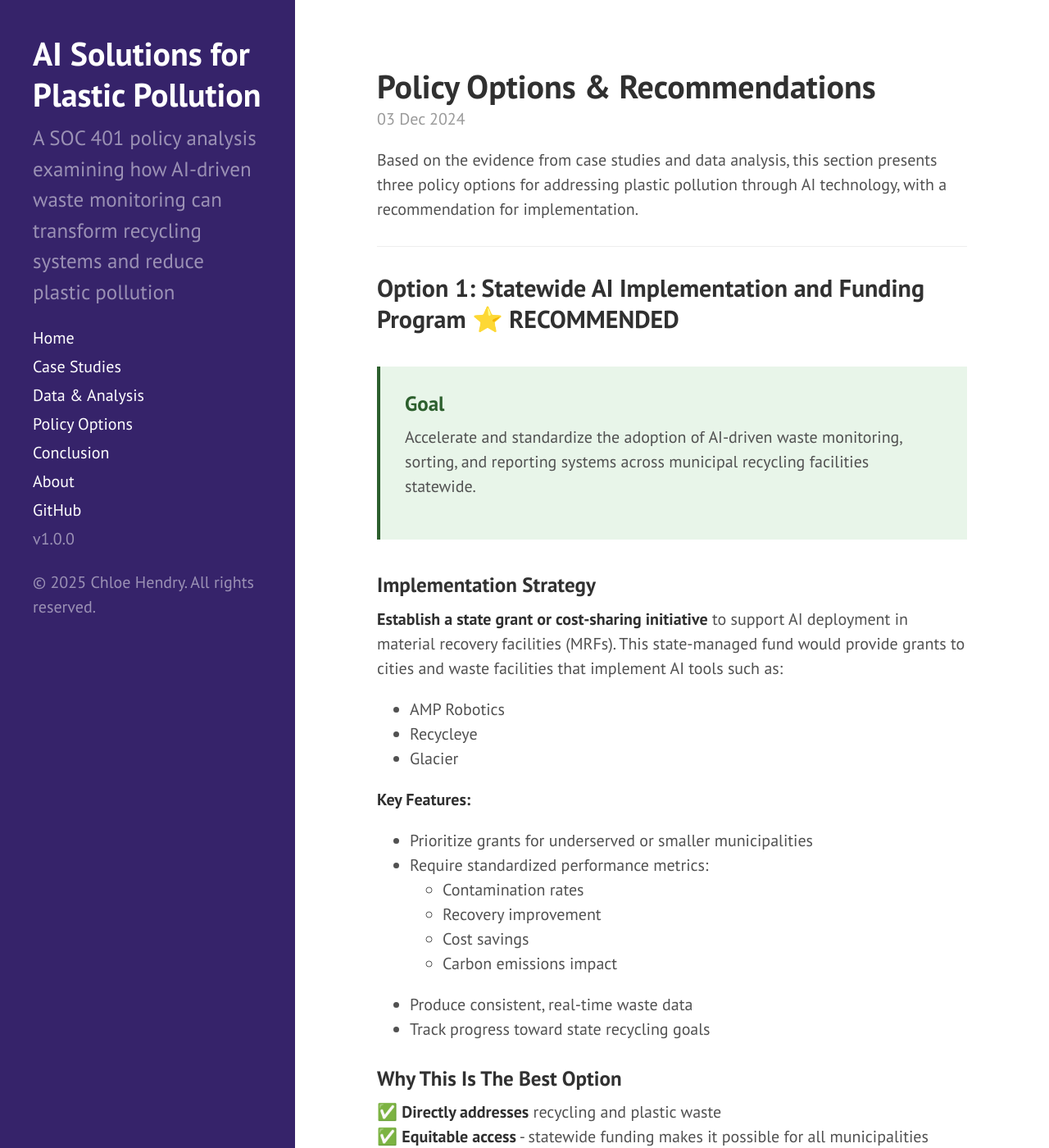
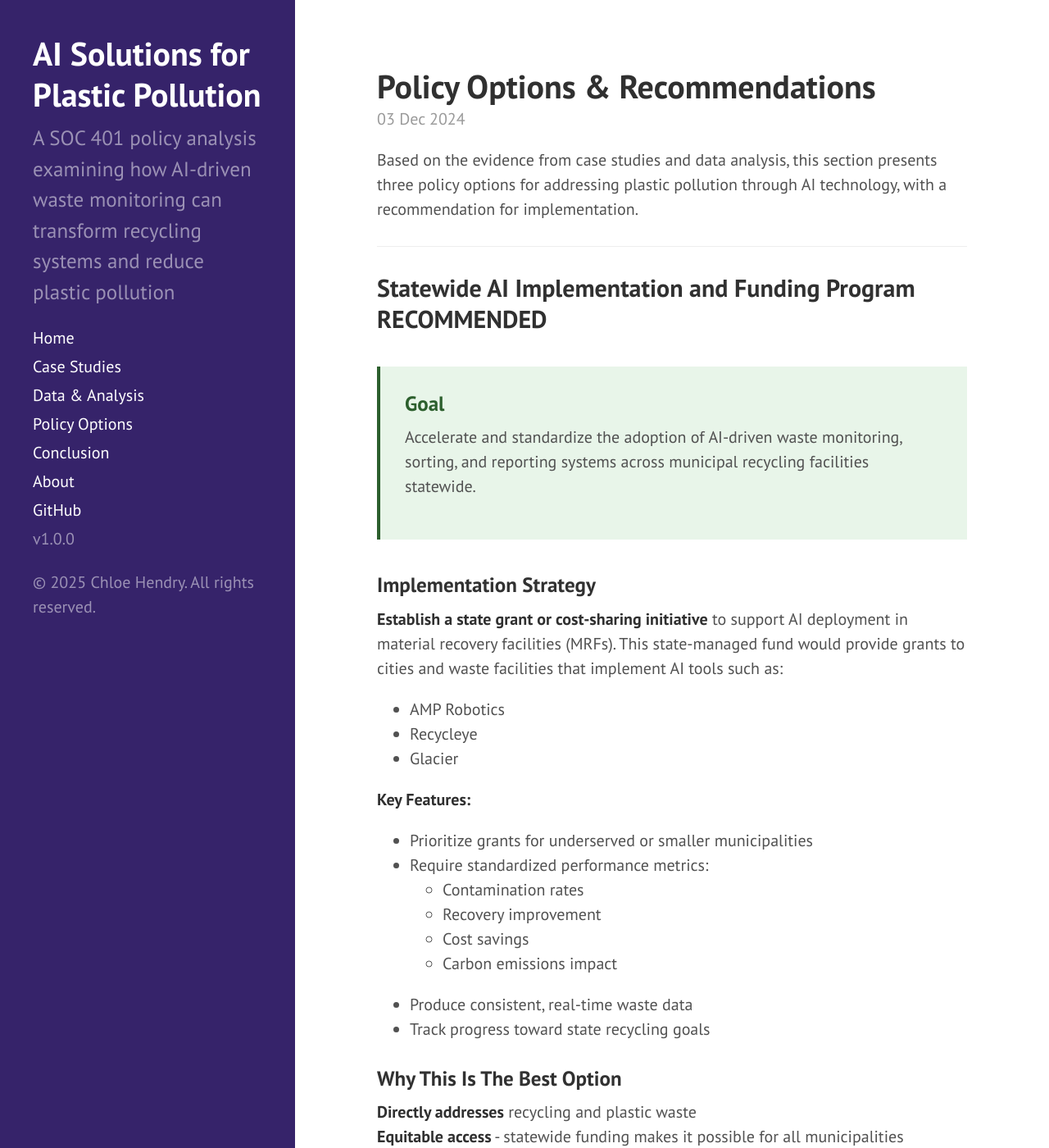
Before and after one commit to chendry6-blip/SOC401Website, a Jekyll site: the page built from _posts/2024-12-03-policy.md, in a window 1280 px wide and 1400 px high. Shown: the whole window at 82% size. Built offline with Jekyll 4.4.1, drawn with Linux system fonts in a browser that asks for light colours; some of the changed text lies outside the part shown.

Commit message:
Update 2024-12-03-policy.md

```diff
--- a/_posts/2024-12-03-policy.md
+++ b/_posts/2024-12-03-policy.md
@@ -8,7 +8,7 @@ Based on the evidence from case studies and data analysis, this section presents
 
 ---
 
-## Option 1: Statewide AI Implementation and Funding Program ⭐ **RECOMMENDED**
+## Statewide AI Implementation and Funding Program **RECOMMENDED**
 
 <div style="background: #e8f5e9; padding: 1.5rem; border-left: 4px solid #2c5f2d; margin: 2rem 0;">
   <h3 style="margin-top: 0; color: #2c5f2d;">Goal</h3>
@@ -34,15 +34,15 @@ Based on the evidence from case studies and data analysis, this section presents
 
 ### Why This Is The Best Option
 
-✅ **Directly addresses** recycling and plastic waste
-✅ **Equitable access** - statewide funding makes it possible for all municipalities
-✅ **Data foundation** for progress tracking and future policy refinement
-✅ **Proven technology** with measurable results from case studies
-✅ **Scalable** approach that can expand as technology improves
+ **Directly addresses** recycling and plastic waste
+ **Equitable access** - statewide funding makes it possible for all municipalities
+ **Data foundation** for progress tracking and future policy refinement
+ **Proven technology** with measurable results from case studies
+ **Scalable** approach that can expand as technology improves
 
 ---
 
-## Option 2: Standardize Waste Data and Reporting Requirements
+## Standardize Waste Data and Reporting Requirements
 
 <div style="background: #e3f2fd; padding: 1.5rem; border-left: 4px solid #1976d2; margin: 2rem 0;">
   <h3 style="margin-top: 0; color: #1976d2;">Goal</h3>
@@ -77,7 +77,7 @@ Based on the evidence from case studies and data analysis, this section presents
 
 ---
 
-## Option 3: Public-Private Partnership Program for AI in Recycling
+## Public-Private Partnership Program for AI in Recycling
 
 <div style="background: #fff3e0; padding: 1.5rem; border-left: 4px solid #ef6c00; margin: 2rem 0;">
   <h3 style="margin-top: 0; color: #ef6c00;">Goal</h3>
```
